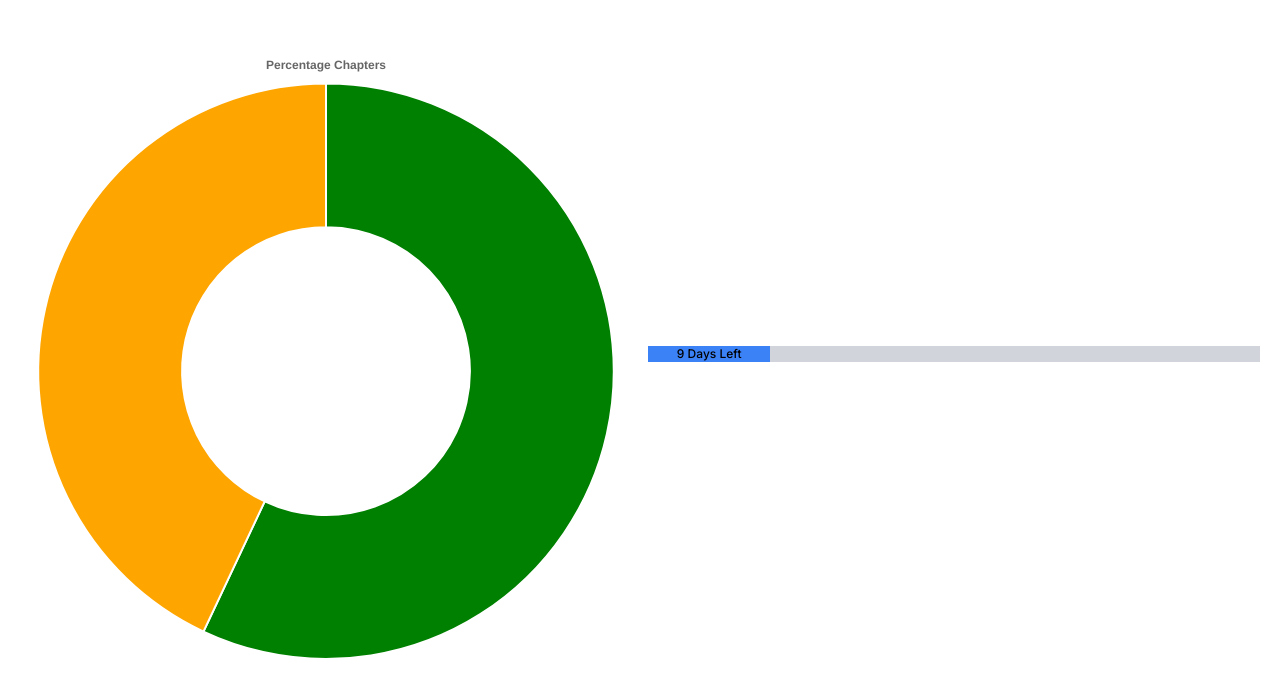
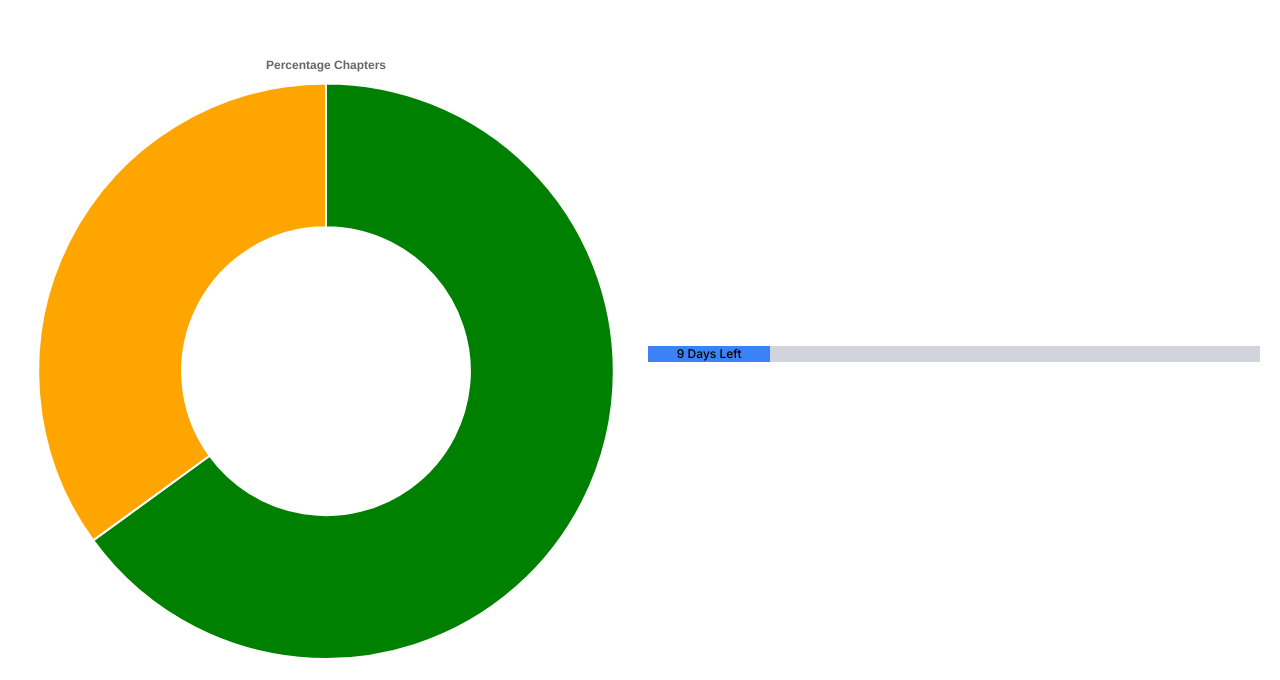
Before and after one commit to teschiopol/studyGamify, a Next.js app: page / in a window 1280 px wide. Shown: the part 600-1280 px from the top of the page. Built offline with nearby package versions, Linux system fonts and the light colour scheme.

Commit message:
Update AreaChart.tsx

```diff
--- a/src/components/AreaChart.tsx
+++ b/src/components/AreaChart.tsx
@@ -26,7 +26,7 @@ ChartJS.register(
 
 function calculateTotal() {
     let total = 23;
-    let done = 13;
+    let done = 15;
 
     let c = Math.round(done * 100 / total);
 
```
